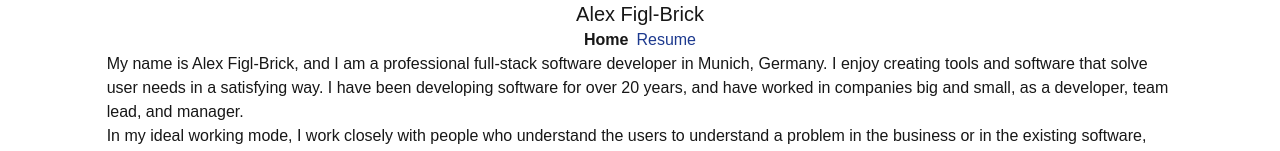
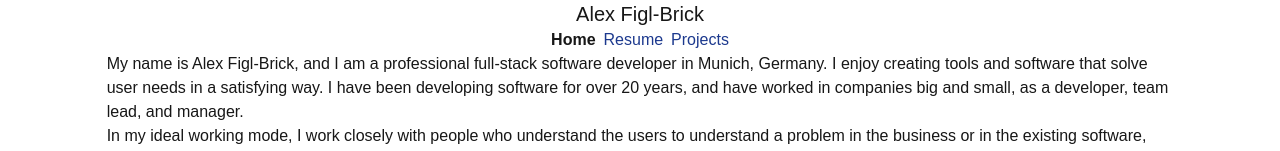
Before and after one commit to bricka/personal-website-node, a Next.js app: page / in a window 1280 px wide. Shown: the top 151 px of the page. Built offline with nearby package versions, Linux system fonts and the light colour scheme.

Commit message:
Adding Projects to Navigation

```diff
--- a/src/app/_components/Navigation.tsx
+++ b/src/app/_components/Navigation.tsx
@@ -21,6 +21,7 @@ export function Navigation() {
     <div className="flex gap-2 justify-center">
       <NavButton title="Home" href="/" />
       <NavButton title="Resume" href="/resume" />
+      <NavButton title="Projects" href="/projects" />
     </div>
   )
 }
```
